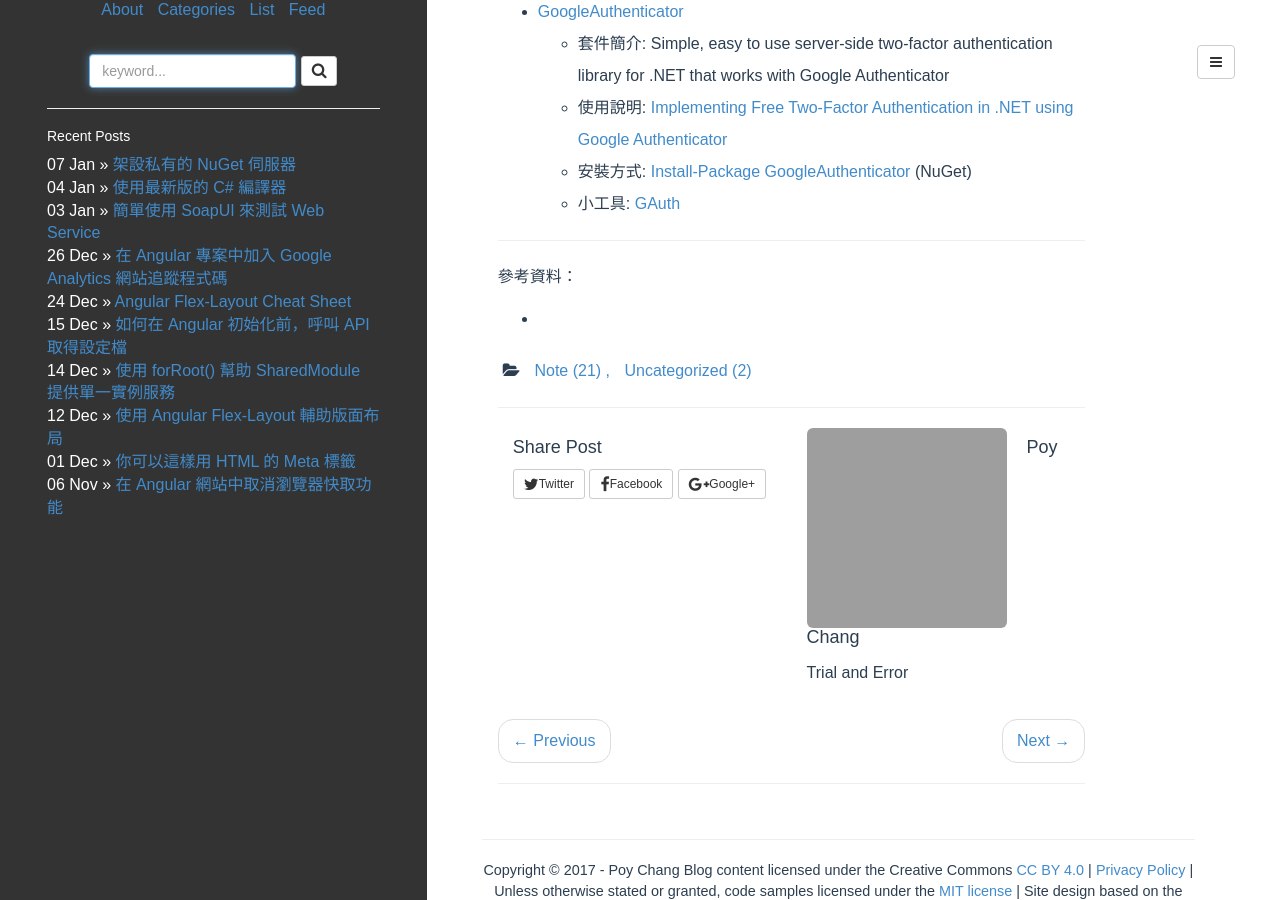
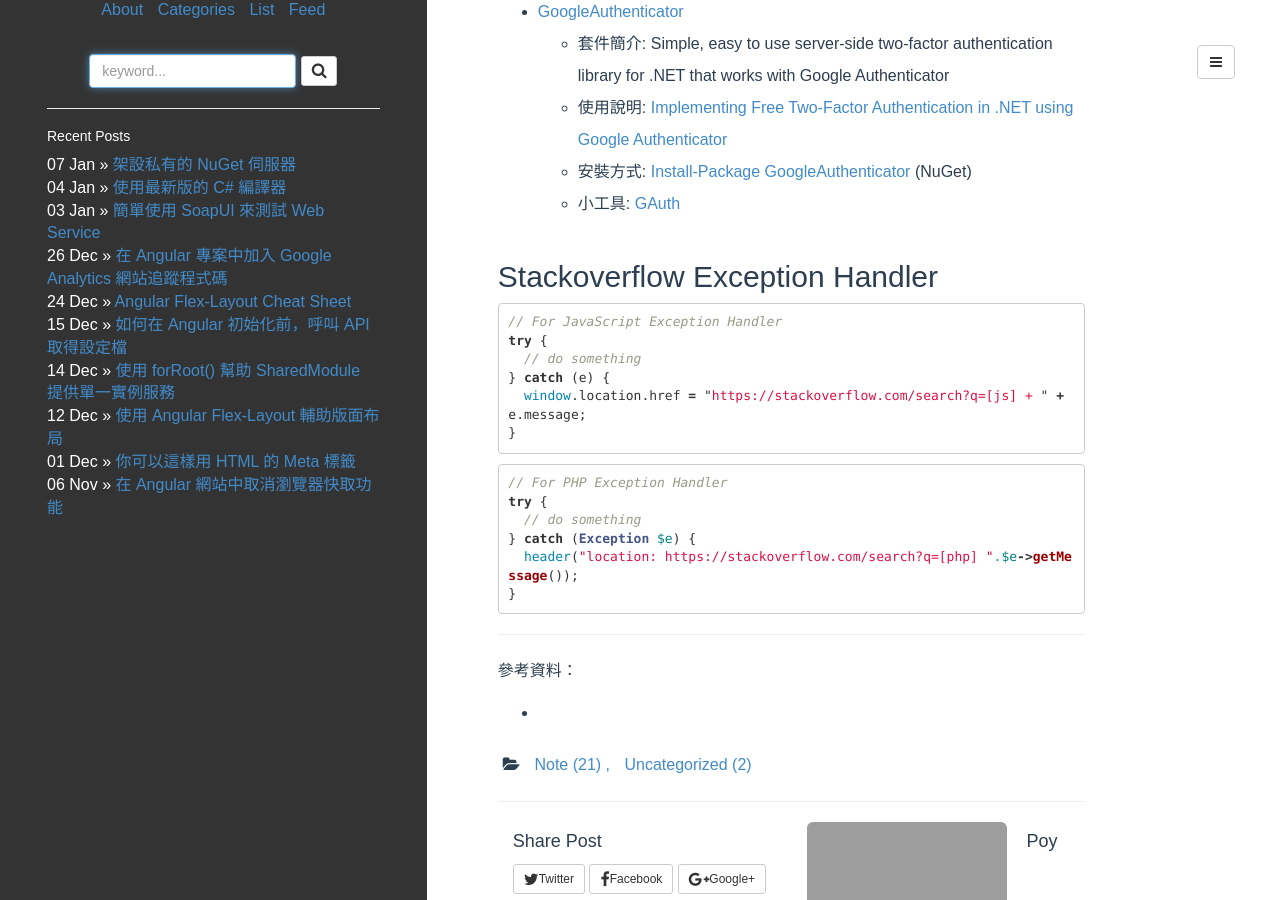
Before and after one commit to poychang/poychang.github.io, a Jekyll site: the page built from _posts/1970-01-01-note-misc.md, in a window 1280 px wide and 900 px high, scrolled down 291 px. Built offline with Jekyll 4.4.1, drawn with Linux system fonts in a browser that asks for light colours; some web fonts are replaced; comment, search, counter and statistics services are not loaded; grey boxes are pictures that could not be loaded.

Commit message:
alter note

````diff
--- a/_posts/1970-01-01-note-misc.md
+++ b/_posts/1970-01-01-note-misc.md
@@ -16,6 +16,26 @@
   - 安裝方式: [Install-Package GoogleAuthenticator](https://www.nuget.org/packages/GoogleAuthenticator) (NuGet)
   - 小工具: [GAuth](https://gauth.apps.gbraad.nl/)
 
+## Stackoverflow Exception Handler
+
+```js
+// For JavaScript Exception Handler
+try {
+  // do something
+} catch (e) {
+  window.location.href = "https://stackoverflow.com/search?q=[js] + " + e.message;
+}
+```
+
+```php
+// For PHP Exception Handler
+try {
+  // do something
+} catch (Exception $e) {
+  header("location: https://stackoverflow.com/search?q=[php] ".$e->getMessage());
+}
+```
+
 ----------
 
 參考資料：
````
Also changed, not shown: _posts/1970-01-01-note-command-line.md (+14 -0 lines).
